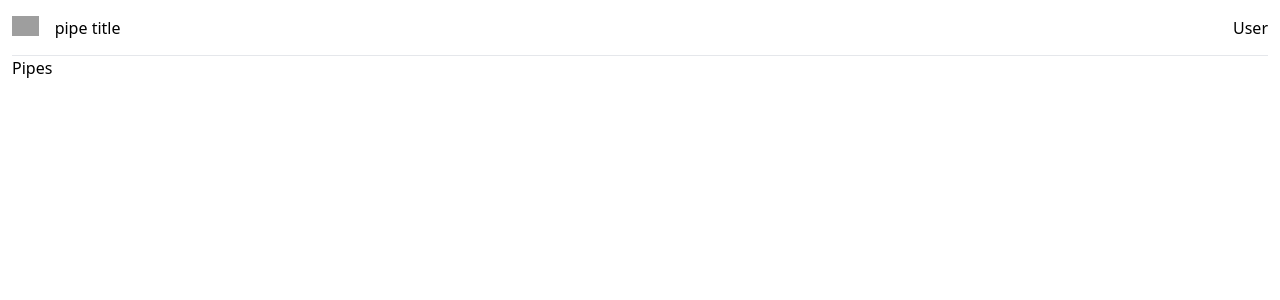
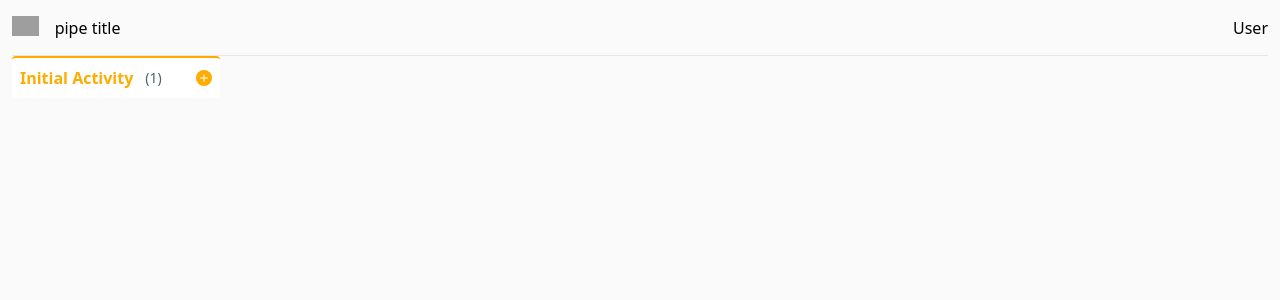
Before and after one commit to doubleyooz/react-basics, a React (Create React App) app in the folder react-pipefy/: page /pipes in a window 1280 px wide. Shown: the top 300 px of the page. Built offline with nearby package versions, Linux system fonts and the light colour scheme; grey boxes are pictures that could not be loaded.

Commit message:
feat: list header    set background color;    create list component;    tailwind styling;

```diff
--- a/react-pipefy/src/App.jsx
+++ b/react-pipefy/src/App.jsx
@@ -1,7 +1,7 @@
 import Routes from './routes';
 const App = () => {
     return (
-        <div className="App">
+        <div className="w-screen h-screen" style={{backgroundColor: "#fafafa"}}>
             <Routes />
         </div>
     );
--- /dev/null
+++ b/react-pipefy/src/components/List.jsx
@@ -0,0 +1,26 @@
+const List = ({ title, colour }) => {
+    return (
+        <header className="flex justify-between items-center p-2 border-t-2 w-52 bg-white rounded" style={{ borderColor: colour }}>
+            <div className="flex gap-3 items-center ">
+                <span className="font-semibold text-base" style={{ color: colour }}>
+                    {title}
+                </span>
+                <span className="text-sm font-normal" style={{color: "#48626f"}}>(1)</span>
+            </div>
+            <button className="rounded-full" style={{backgroundColor: colour}}>
+                <svg
+                    xmlns="http://www.w3.org/2000/svg"
+                    width="16"
+                    height="16"
+                    fill="white"
+                    class="bi bi-plus"
+                    viewBox="0 0 16 16"
+                >
+                    <path d="M8 4a.5.5 0 0 1 .5.5v3h3a.5.5 0 0 1 0 1h-3v3a.5.5 0 0 1-1 0v-3h-3a.5.5 0 0 1 0-1h3v-3A.5.5 0 0 1 8 4z" />
+                </svg>
+            </button>
+        </header>
+    );
+};
+
+export default List;
--- a/react-pipefy/src/index.scss
+++ b/react-pipefy/src/index.scss
@@ -1,4 +1,3 @@
-
 @import 'tailwindcss/base';
 @import 'tailwindcss/components';
 @import 'tailwindcss/utilities';
--- a/react-pipefy/src/pages/Pipes.jsx
+++ b/react-pipefy/src/pages/Pipes.jsx
@@ -1,5 +1,11 @@
+import List from '../components/List';
+
 const Pipes = () => {
-    return <> <div>Pipes</div></>
-}
+    return (
+        <div>
+            <List title="Initial Activity" colour="#ffab00"/>
+        </div>
+    );
+};
 
 export default Pipes;
--- a/react-pipefy/tailwind.config.js
+++ b/react-pipefy/tailwind.config.js
@@ -1,10 +1,8 @@
 /** @type {import('tailwindcss').Config} */
 module.exports = {
-  content: [
-    "./src/**/*.{js,jsx,ts,tsx}",
-  ],
-  theme: {
-    extend: {},
-  },
-  plugins: [],
-}
+    content: ['./src/**/*.{js,jsx,ts,tsx}'],
+    theme: {
+        extend: {},
+    },
+    plugins: [],
+};
```
